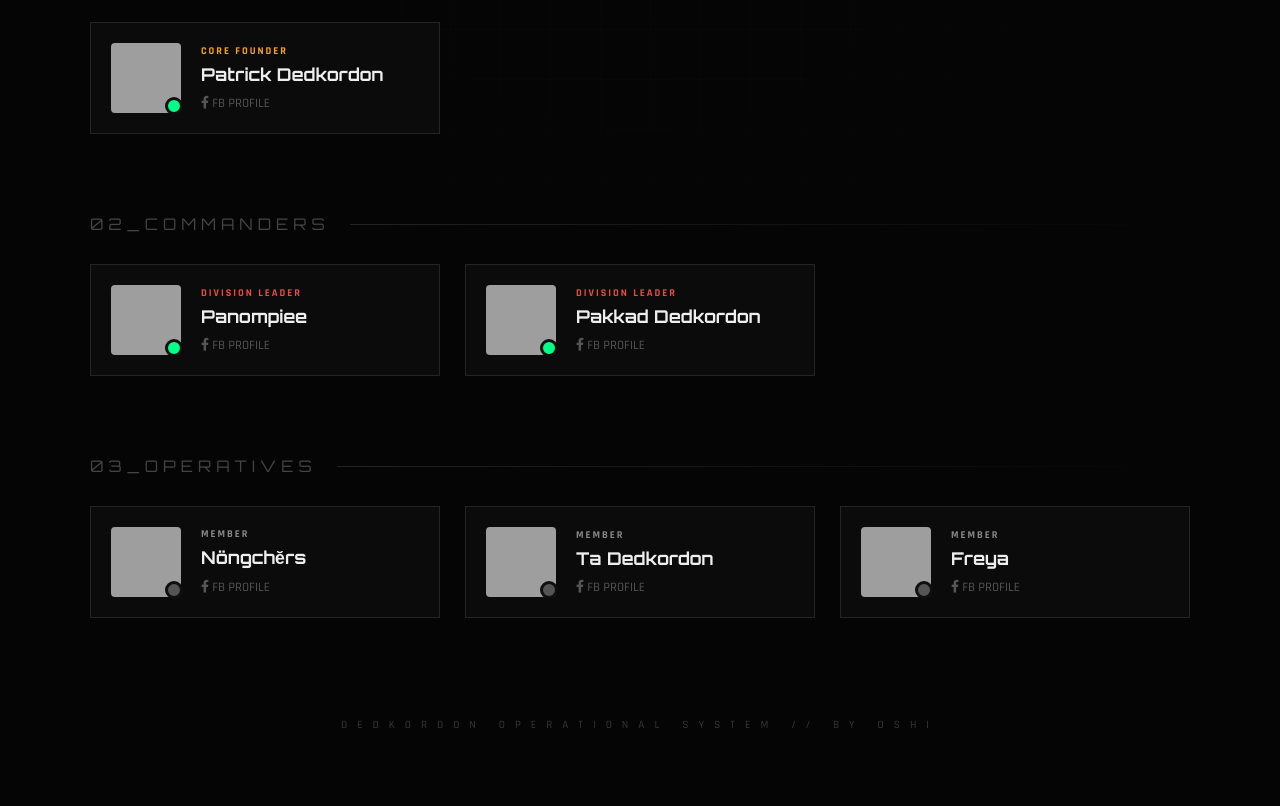
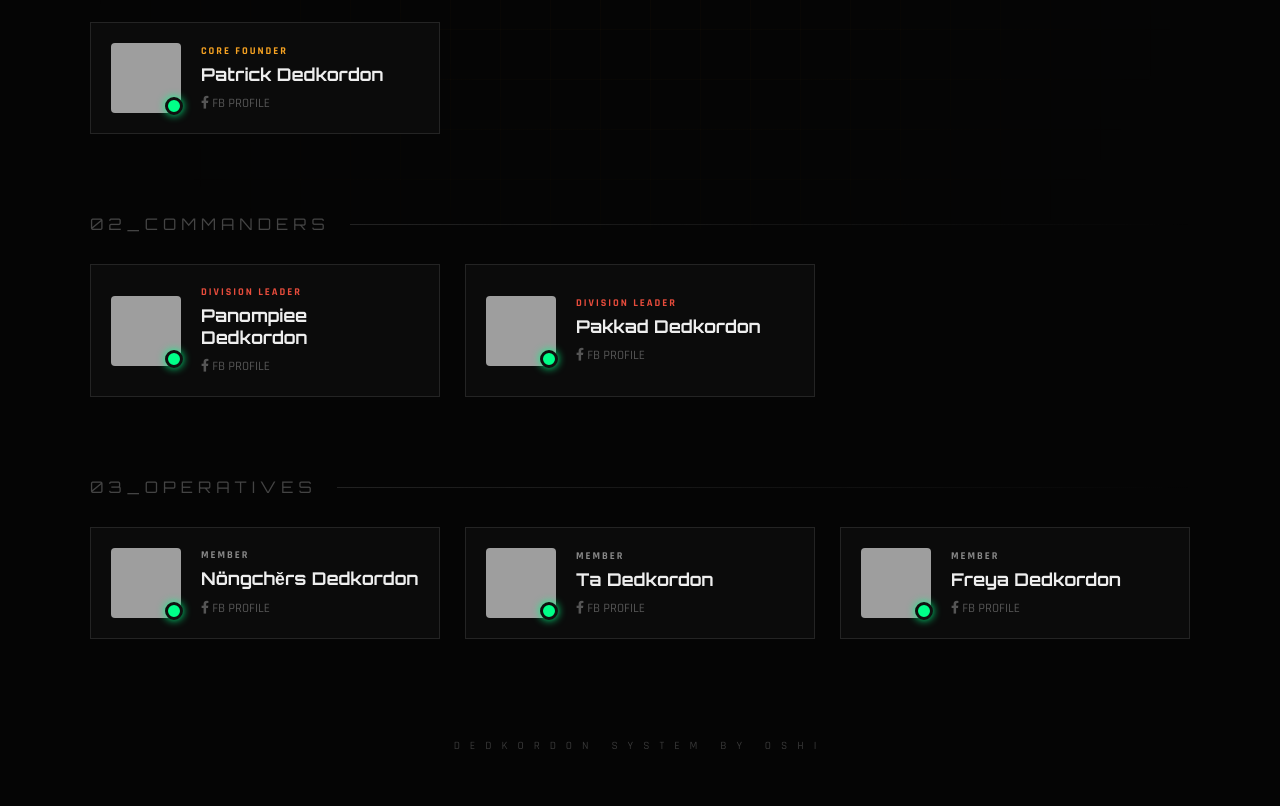
Before and after one commit to darkkiss0099-stack/memberrealdkd, a plain HTML site: page index.html in a window 1280 px wide. Shown: the part 571-1377 px from the top of the page. Drawn offline with Linux system fonts and the light colour scheme; grey boxes are pictures that could not be loaded.

Commit message:
index.html

```diff
--- a/index.html
+++ b/index.html
@@ -15,6 +15,7 @@
             --card-bg: rgba(15, 15, 15, 0.7);
             --border-color: rgba(255, 255, 255, 0.1);
             --accent-glow: rgba(247, 163, 34, 0.2);
+            --online-green: #00ff88;
         }
 
         body {
@@ -198,15 +199,17 @@
             filter: grayscale(0);
         }
 
+        /* จุดสถานะสีเขียวทุกคน */
         .status-pulse {
             position: absolute;
             bottom: -2px;
             right: -2px;
             width: 12px;
             height: 12px;
-            background: #00ff88;
+            background: var(--online-green) !important; /* บังคับเขียว */
             border: 3px solid #0f0f0f;
             border-radius: 50%;
+            box-shadow: 0 0 8px var(--online-green);
         }
 
         .info {
@@ -270,7 +273,7 @@
     <div class="container">
         <header class="main-header">
             <h1>DEDKORDON</h1>
-            <div class="sub-tag">DATABASE ACCESS GRANTED</div>
+            <div class="sub-tag">DEDKORDON MEMBER</div>
         </header>
 
         <div class="search-wrapper">
@@ -337,7 +340,7 @@
                 </div>
                 <div class="info">
                     <span class="role-tag leader-text">Division Leader</span>
-                    <h4 class="name">Panompiee</h4>
+                    <h4 class="name">Panompiee Dedkordon</h4>
                     <a href="https://www.facebook.com/nongkanom.gml" class="social-btn"><i class="fab fa-facebook-f"></i> FB PROFILE</a>
                 </div>
             </div>
@@ -359,11 +362,11 @@
             <div class="member-card" style="--primary: #555" data-name="Nöngchĕrs Dedkordon">
                 <div class="avatar-wrap">
                     <div class="avatar-box"></div>
-                    <div class="status-pulse" style="background: #555"></div>
+                    <div class="status-pulse"></div>
                 </div>
                 <div class="info">
                     <span class="role-tag member-text">Member</span>
-                    <h4 class="name">Nöngchĕrs</h4>
+                    <h4 class="name">Nöngchĕrs Dedkordon</h4>
                     <a href="https://www.facebook.com/misshim.o0?locale=th_TH" class="social-btn"><i class="fab fa-facebook-f"></i> FB PROFILE</a>
                 </div>
             </div>
@@ -371,7 +374,7 @@
             <div class="member-card" style="--primary: #555" data-name="Ta Dedkordon">
                 <div class="avatar-wrap">
                     <div class="avatar-box"></div>
-                    <div class="status-pulse" style="background: #555"></div>
+                    <div class="status-pulse"></div>
                 </div>
                 <div class="info">
                     <span class="role-tag member-text">Member</span>
@@ -383,17 +386,17 @@
             <div class="member-card" style="--primary: #555" data-name="Freya Dedkordon">
                 <div class="avatar-wrap">
                     <div class="avatar-box"></div>
-                    <div class="status-pulse" style="background: #555"></div>
+                    <div class="status-pulse"></div>
                 </div>
                 <div class="info">
                     <span class="role-tag member-text">Member</span>
-                    <h4 class="name">Freya</h4>
+                    <h4 class="name">Freya Dedkordon</h4>
                     <a href="https://www.facebook.com/sotia.sotia.2025" class="social-btn"><i class="fab fa-facebook-f"></i> FB PROFILE</a>
                 </div>
             </div>
         </div>
 
-        <div class="footer-tag">DEDKORDON OPERATIONAL SYSTEM // BY OSHI</div>
+        <div class="footer-tag">DEDKORDON SYSTEM BY OSHI</div>
     </div>
 
     <script>
```
